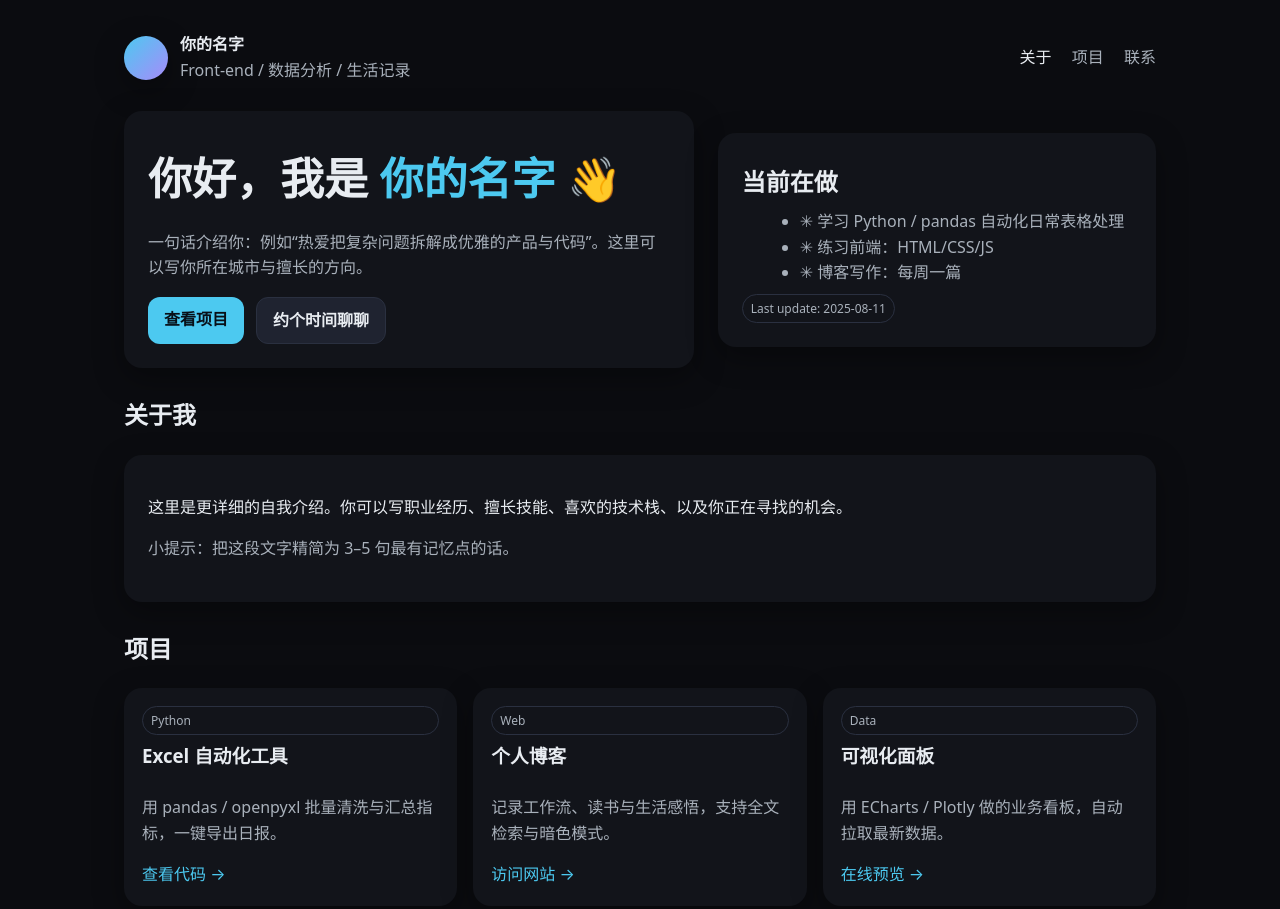
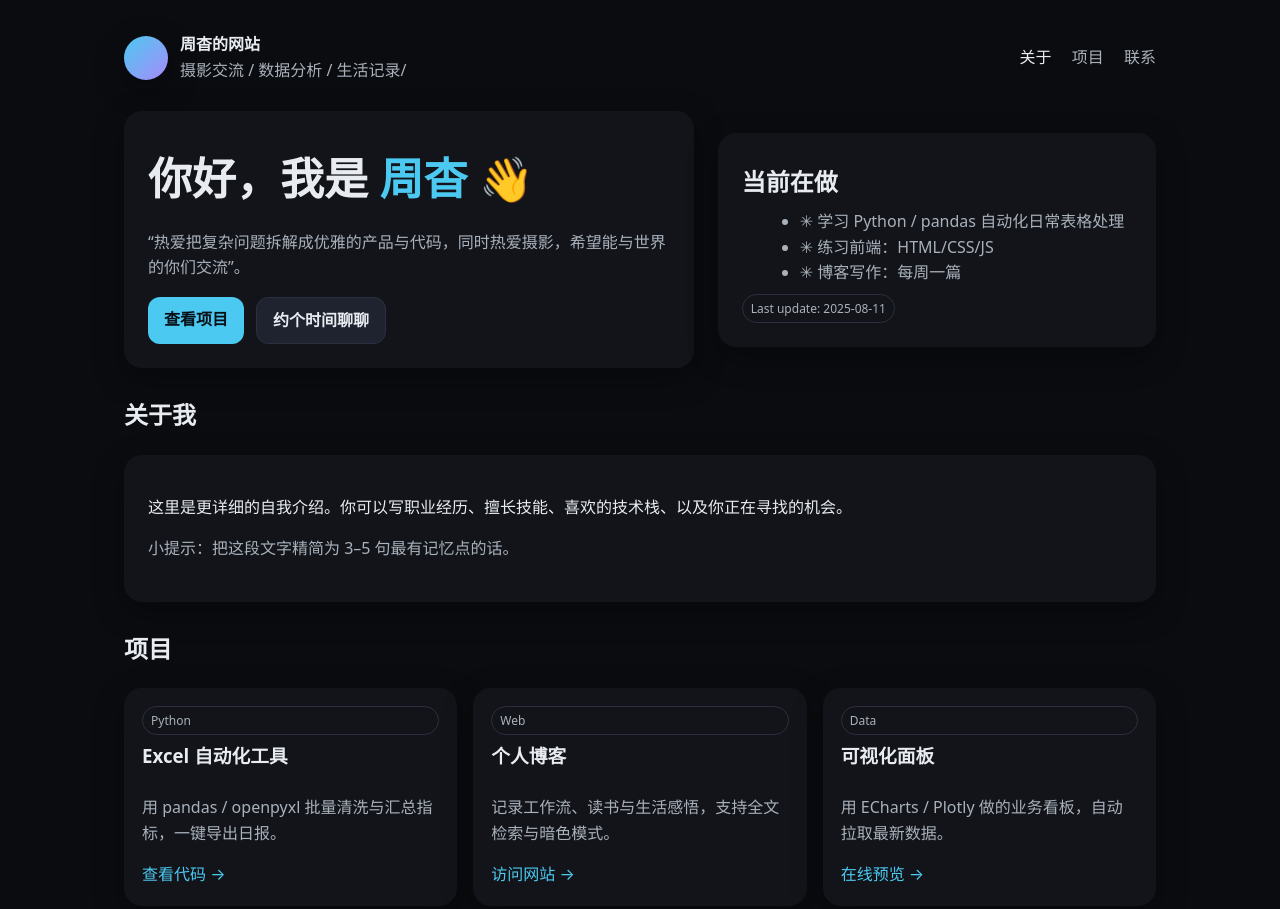
Before and after one commit to hellofuck264/hellofuck264.github.io, a plain HTML site: page index.html in a window 1280 px wide. Shown: the top 909 px of the page. Drawn offline with Linux system fonts and the light colour scheme.

Commit message:
Update index.html

```diff
--- a/index.html
+++ b/index.html
@@ -58,7 +58,7 @@
       <div class="brand">
         <div class="logo" aria-hidden="true"></div>
         <div>
-          <strong>你的名字</strong><div class="muted">Front‑end / 数据分析 / 生活记录</div>
+          <strong>周杳的网站</strong><div class="muted">摄影交流 / 数据分析 / 生活记录/  </div>
         </div>
       </div>
       <nav>
@@ -70,8 +70,8 @@
 
     <section class="hero">
       <div class="card">
-        <h1>你好，我是 <span style="color:var(--accent)">你的名字</span> 👋</h1>
-        <p class="muted">一句话介绍你：例如“热爱把复杂问题拆解成优雅的产品与代码”。这里可以写你所在城市与擅长的方向。</p>
+        <h1>你好，我是 <span style="color:var(--accent)">周杳</span> 👋</h1>
+        <p class="muted">“热爱把复杂问题拆解成优雅的产品与代码，同时热爱摄影，希望能与世界的你们交流”。</p>
         <div class="btns">
           <a class="btn" href="#projects">查看项目</a>
           <a class="btn secondary" href="#contact">约个时间聊聊</a>
```
